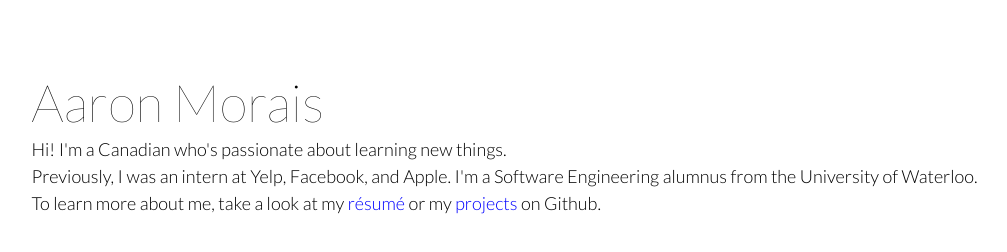
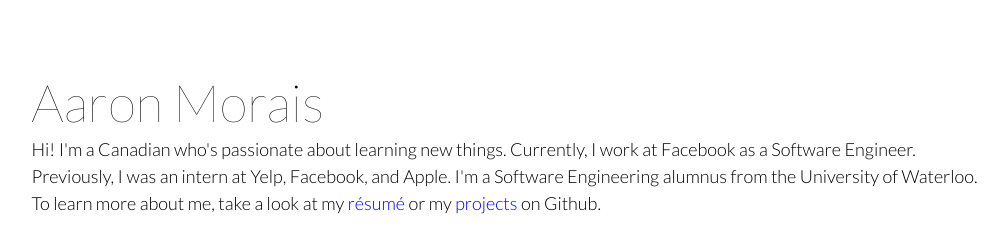
Before and after one commit to AaronMorais/AaronMorais.github.io, a plain HTML site: page index.html in a window 1280 px wide. Shown: the whole page, without its empty margins (65-1072 px from the left). Drawn offline with Linux system fonts and the light colour scheme.

Commit message:
Add current employment

```diff
--- a/index.html
+++ b/index.html
@@ -53,6 +53,7 @@
       <div class="name">Aaron Morais</div>
       <div>
         Hi! I'm a Canadian who's passionate about learning new things.
+	Currently, I work at Facebook as a Software Engineer.
       </div>
       <div>
         Previously, I was an intern at Yelp, Facebook, and Apple.
```
